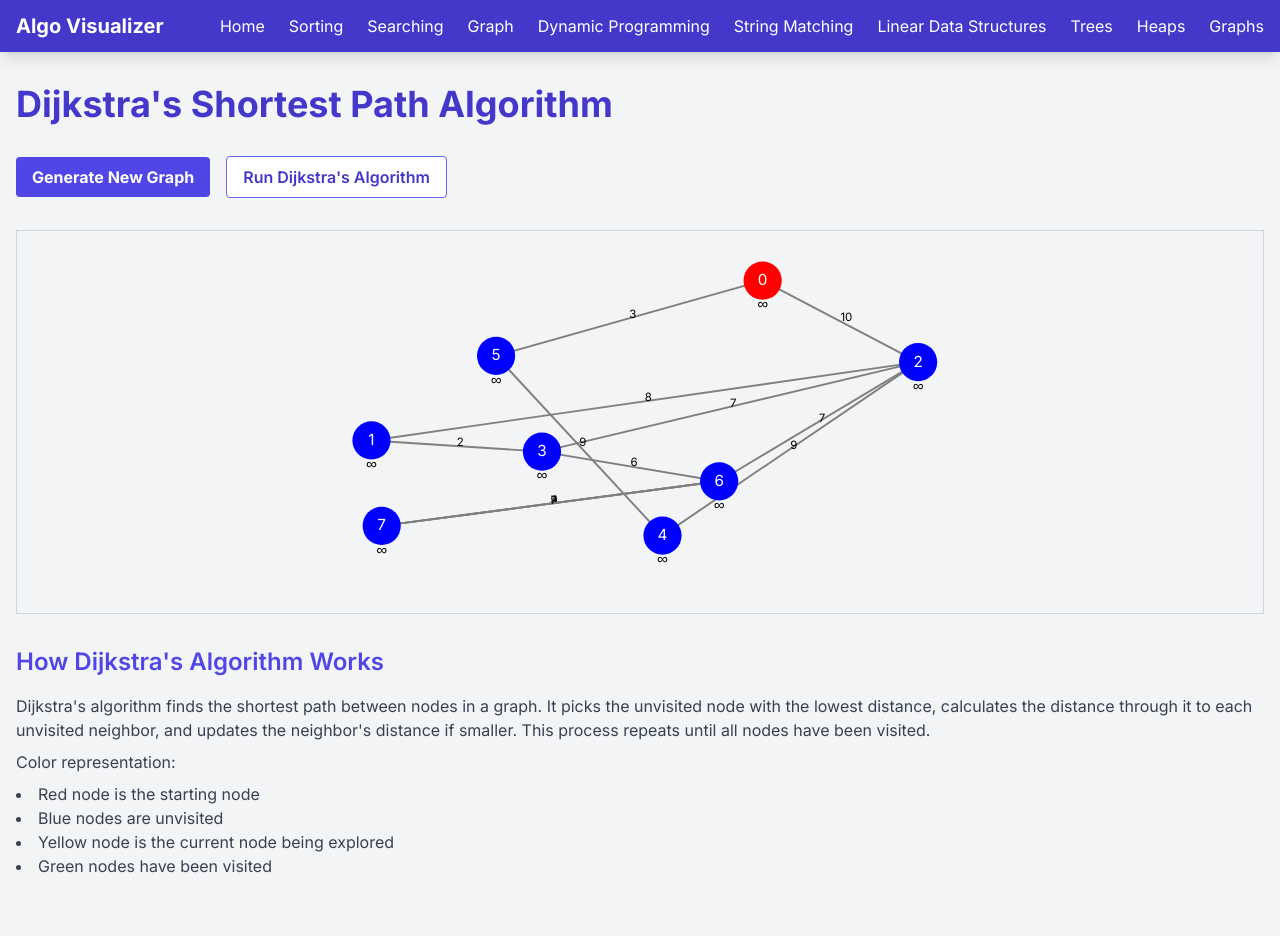
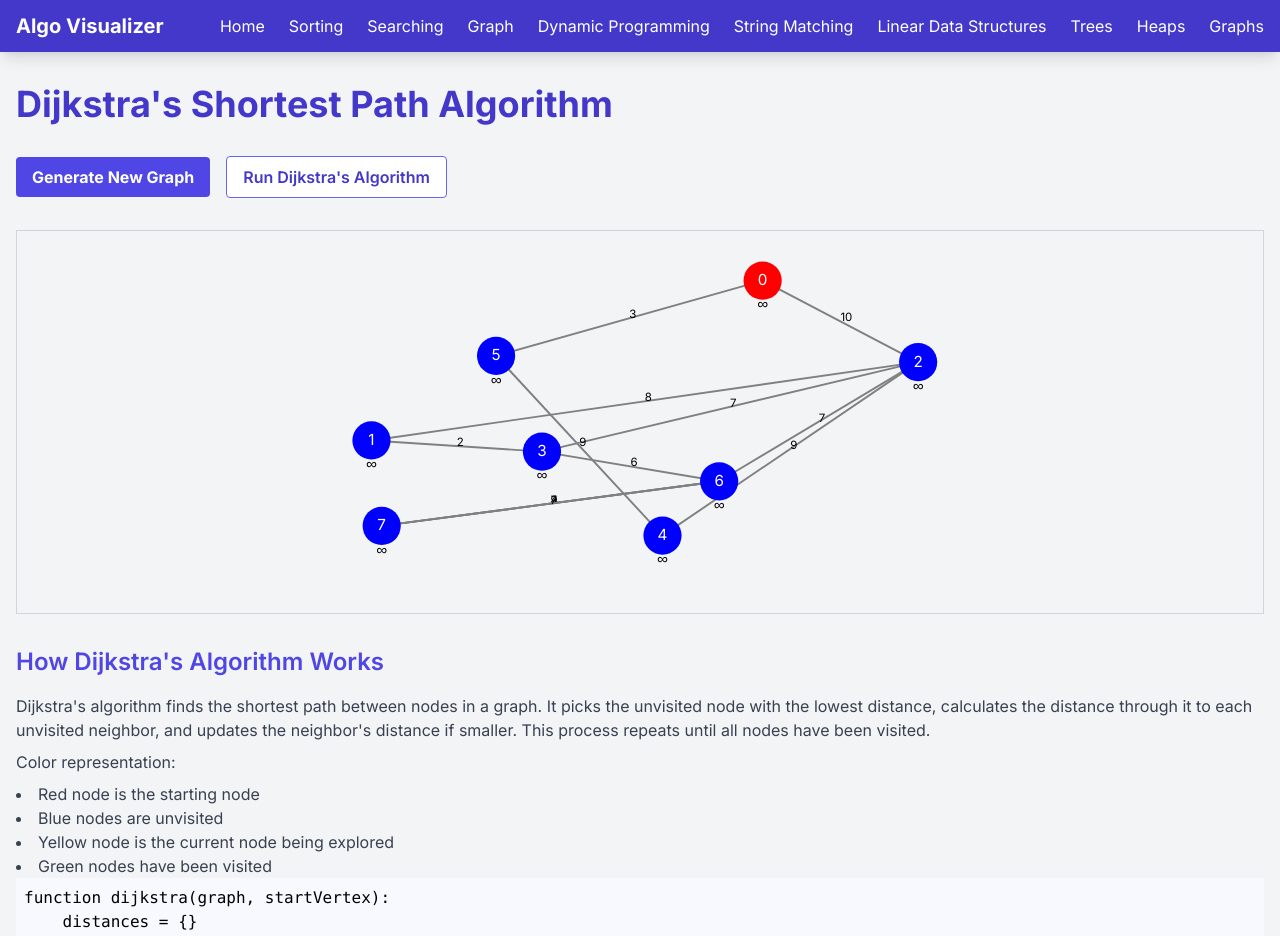
Before and after one commit to romero927/NextJS-AlgoAndDataStructVisualizer, a Next.js app: page /algorithms/dijkstra in a window 1280 px wide. Shown: the top 936 px of the page. Before the commit the page ends 910 px from the top, so only its background shows below. Built offline with nearby package versions, Linux system fonts and the light colour scheme.

Commit message:
add missing pseudocodes

```diff
--- a/app/algorithms/dijkstra/page.tsx
+++ b/app/algorithms/dijkstra/page.tsx
@@ -1,5 +1,40 @@
 // app/algorithms/dijkstra/page.tsx
 'use client';
+
+import Pseudocode from '../../components/Pseudocode';
+const pseudocodeExample = `function dijkstra(graph, startVertex):
+    distances = {}
+    previousVertices = {}
+    pq = PriorityQueue()
+
+    for each vertex in graph:
+        if vertex == startVertex:
+            distances[vertex] = 0
+            pq.add(vertex, 0)
+        else:
+            distances[vertex] = INFINITY
+            pq.add(vertex, INFINITY)
+        previousVertices[vertex] = null
+
+    while not pq.isEmpty():
+        currentVertex = pq.extractMin()
+        visualize(currentVertex, distances, previousVertices)
+
+        for each neighbor in graph.getNeighbors(currentVertex):
+            distance = distances[currentVertex] + graph.getWeight(currentVertex, neighbor)
+            if distance < distances[neighbor]:
+                distances[neighbor] = distance
+                previousVertices[neighbor] = currentVertex
+                pq.decreaseKey(neighbor, distance)
+
+    return distances, previousVertices
+
+function visualize(currentVertex, distances, previousVertices):
+    // Update UI to show:
+    // 1. Current vertex being processed
+    // 2. Known shortest distances to each vertex
+    // 3. The path to each vertex (using previousVertices)
+    // 4. Highlight the edges of the shortest paths found so far`;
 
 import React, { useState, useEffect } from 'react';
 import { motion } from 'framer-motion';
@@ -211,6 +246,7 @@ const Dijkstra: React.FC = () => {
             <li>Green nodes have been visited</li>
           </ul>
         </p>
+        <Pseudocode code={pseudocodeExample} />
       </div>
     </div>
   );
--- a/app/algorithms/kruskal/page.tsx
+++ b/app/algorithms/kruskal/page.tsx
@@ -1,5 +1,29 @@
 // app/algorithms/kruskal/page.tsx
 'use client';
+
+import Pseudocode from '../../components/Pseudocode';
+const pseudocodeExample = `function kruskal(graph):
+    edgeList = getAllEdgesSortedByWeight(graph)
+    disjointSet = DisjointSet(graph.vertices)
+    mst = []
+
+    for each edge in edgeList:
+        if disjointSet.find(edge.source) != disjointSet.find(edge.destination):
+            disjointSet.union(edge.source, edge.destination)
+            mst.append(edge)
+            visualize(mst, edge)
+
+        if mst.length == graph.vertices - 1:
+            break
+
+    return mst
+
+function visualize(mst, currentEdge):
+    // Update UI to show:
+    // 1. All edges considered so far
+    // 2. Edges included in the MST
+    // 3. Highlight the current edge being considered
+    // 4. Show the forest of trees as they're being connected`;
 
 import React, { useState, useEffect } from 'react';
 import { motion } from 'framer-motion';
@@ -190,6 +214,7 @@ const Kruskal: React.FC = () => {
             <li>Green edges are part of the MST</li>
           </ul>
         </p>
+        <Pseudocode code={pseudocodeExample} />
       </div>
     </div>
   );
--- a/app/algorithms/prim/page.tsx
+++ b/app/algorithms/prim/page.tsx
@@ -1,5 +1,40 @@
 // app/algorithms/prim/page.tsx
 'use client';
+
+import Pseudocode from '../../components/Pseudocode';
+const pseudocodeExample = `function prim(graph, startVertex):
+    mst = []
+    visited = set()
+    minHeap = MinHeap()
+
+    visited.add(startVertex)
+    addAdjacentEdgesToHeap(graph, startVertex, minHeap)
+
+    while not minHeap.isEmpty() and len(mst) < graph.vertices - 1:
+        edge = minHeap.extractMin()
+
+        if edge.destination in visited:
+            continue
+
+        mst.append(edge)
+        visited.add(edge.destination)
+        addAdjacentEdgesToHeap(graph, edge.destination, minHeap)
+
+        visualize(mst, visited, edge)
+
+    return mst
+
+function addAdjacentEdgesToHeap(graph, vertex, minHeap):
+    for each neighbor in graph.getNeighbors(vertex):
+        if neighbor not in visited:
+            minHeap.add(Edge(vertex, neighbor, graph.getWeight(vertex, neighbor)))
+
+function visualize(mst, visited, currentEdge):
+    // Update UI to show:
+    // 1. Vertices included in the MST so far
+    // 2. Edges included in the MST
+    // 3. Highlight the current edge being added
+    // 4. Show the growing tree as new edges are added`;
 
 import React, { useState, useEffect } from 'react';
 import { motion } from 'framer-motion';
@@ -187,6 +222,7 @@ const Prim: React.FC = () => {
             <li>Green edges are part of the MST</li>
           </ul>
         </p>
+        <Pseudocode code={pseudocodeExample} />
       </div>
     </div>
   );
--- a/app/algorithms/topoLogical-sort/page.tsx
+++ b/app/algorithms/topoLogical-sort/page.tsx
@@ -1,5 +1,34 @@
 // app/algorithms/topological-sort/page.tsx
 "use client";
+
+import Pseudocode from '../../components/Pseudocode';
+const pseudocodeExample = `function topologicalSort(graph):
+    visited = set()
+    stack = []
+
+    for each vertex in graph:
+        if vertex not in visited:
+            dfsTopologicalSort(graph, vertex, visited, stack)
+
+    return reversed(stack)
+
+function dfsTopologicalSort(graph, vertex, visited, stack):
+    visited.add(vertex)
+
+    for each neighbor in graph.getNeighbors(vertex):
+        if neighbor not in visited:
+            dfsTopologicalSort(graph, neighbor, visited, stack)
+
+    stack.append(vertex)
+    visualize(visited, stack)
+
+function visualize(visited, stack):
+    // Update UI to show:
+    // 1. Vertices that have been visited
+    // 2. Current state of the stack
+    // 3. Highlight the vertex currently being processed
+    // 4. Show the partial ordering of vertices discovered so far`;
+
 
 import React, { useState, useEffect } from "react";
 import { motion } from "framer-motion";
@@ -205,6 +234,7 @@ const TopologicalSort: React.FC = () => {
             <li>Green nodes have been visited and are in the sorted order</li>
           </ul>
         </p>
+        <Pseudocode code={pseudocodeExample} />
       </div>
     </div>
   );
```
